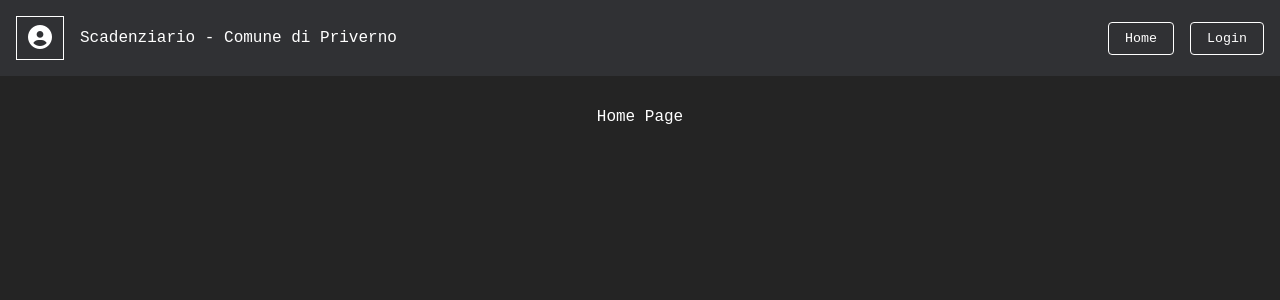
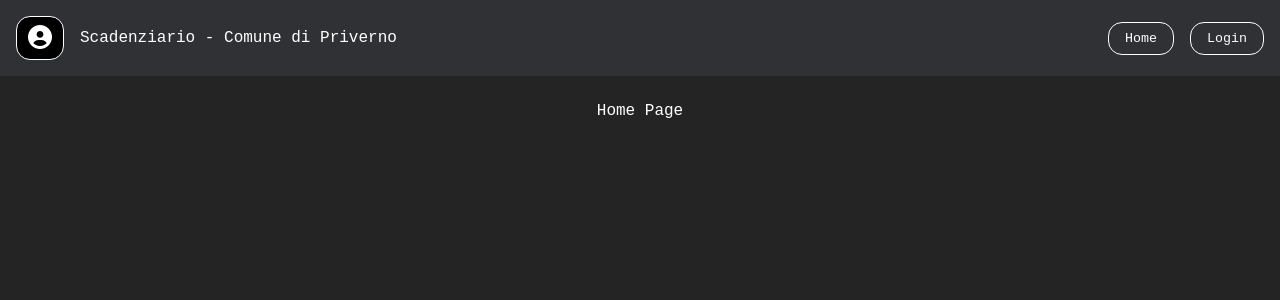
Before and after one commit to Samueletasciotti00/front_deadline, a Vue app: page / in a window 1280 px wide. Shown: the top 300 px of the page. Built offline with nearby package versions, Linux system fonts and the light colour scheme; a web font is replaced by a local one.

Commit message:
fix: Navbar in position fixed

```diff
--- a/src/App.vue
+++ b/src/App.vue
@@ -23,12 +23,19 @@ export default {
 <template>
   <Navbar></Navbar>
   <transition name="zoom">
-    <router-view> </router-view>
+    <div class="transition">
+      <router-view> </router-view>
+    </div>
+
   </transition>
 </template>
 
 
 <style scoped>
+.transition{
+  padding-top: 70px;
+}
+
 /* Pausa prima dell'entrata (usiamo delay) */
 .zoom-leave-active,
 .zoom-enter-active {
--- a/src/components/Navbar.vue
+++ b/src/components/Navbar.vue
@@ -69,9 +69,11 @@ button:focus {
 
 .user-name {
   color: white;
+  background: black;
   font-weight: bolder;
   text-align: center;
   border: 1px solid white;
+  border-radius: 14px;
   padding: 0.5rem;
 }
 
@@ -82,8 +84,11 @@ button:focus {
 
 nav {
   display: flex;
-  justify-content: space-between; /* Sinistra e destra */
-  align-items: center; /* Allinea verticalmente */
+  justify-content: space-between;
+  align-items: center;
+  position: fixed;
+  width: 100%;
+  top: 0;
   background-color: #303134;
   color: white;
   padding: 1rem;
@@ -133,7 +138,7 @@ button {
   color: white;
   padding: 0.5rem 1rem;
   cursor: pointer;
-  border-radius: 4px;
+  border-radius: 14px;
   transition: 0.4s;
   font-weight: bolder;
 }
```
